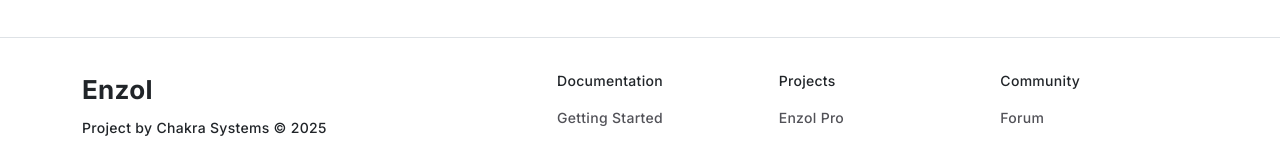
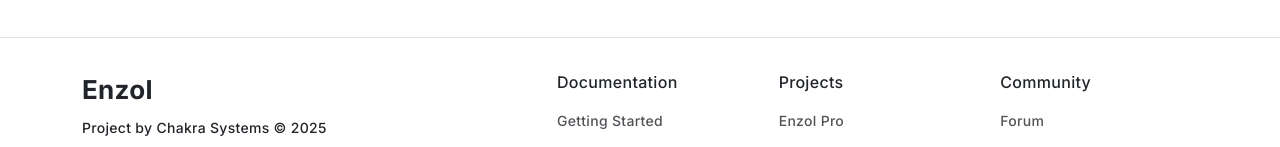
Before and after one commit to Vicade23/Y.mvp, a Next.js app: page / in a window 1280 px wide. Shown: the part 613-760 px from the top of the page. Built offline with nearby package versions, Linux system fonts and the light colour scheme.

Commit message:
fixed footer & nav & lists-offcanvas

```diff
--- a/app/components/footer/footer.css
+++ b/app/components/footer/footer.css
@@ -27,6 +27,7 @@
 
 .footer .row-header {
   color: #212529;
+  font-size: 16px;
 }
 
 .footer .logo {
--- a/app/components/footer/footer.min.css
+++ b/app/components/footer/footer.min.css
@@ -1 +1 @@
-*{transition:none}.footer{width:100%;padding:32px;font-size:14px;letter-spacing:.3px;font-weight:500;color:#212529}@media (max-width: 574px){.footer{padding:32px 0}}.footer a{color:#525258}.footer a:hover{color:#000000}.footer .row-header{color:#212529}.footer .logo{color:#212529}.footer .first-col .first-col-1 .logo{font-size:26px;font-weight:bold;color:#212529}.footer .first-col .first-col-1 .deployed-on-container{margin:24px 0}.footer .first-col .first-col-1 .deployed-on-container .vercel-logo{color:#212529}.footer .first-col .first-col-1 .deployed-on-container .vercel-logo svg{color:#212529}.footer .first-col .first-col-1 img{color:#52525b}.footer .first-col .first-col-2{padding:0 0 80px}.footer .first-col .first-col-2 li{display:flex;margin:16px 0;width:100%}.footer .first-col .first-col-2 li a{text-decoration:none;display:block;width:inherit}
+*{transition:none}.footer{width:100%;padding:32px;font-size:14px;letter-spacing:.3px;font-weight:500;color:#212529}@media (max-width: 574px){.footer{padding:32px 0}}.footer a{color:#525258}.footer a:hover{color:#000000}.footer .row-header{color:#212529;font-size:16px}.footer .logo{color:#212529}.footer .first-col .first-col-1 .logo{font-size:26px;font-weight:bold;color:#212529}.footer .first-col .first-col-1 .deployed-on-container{margin:24px 0}.footer .first-col .first-col-1 .deployed-on-container .vercel-logo{color:#212529}.footer .first-col .first-col-1 .deployed-on-container .vercel-logo svg{color:#212529}.footer .first-col .first-col-1 img{color:#52525b}.footer .first-col .first-col-2{padding:0 0 80px}.footer .first-col .first-col-2 li{display:flex;margin:16px 0;width:100%}.footer .first-col .first-col-2 li a{text-decoration:none;display:block;width:inherit}
--- a/app/components/footer/footer.scss
+++ b/app/components/footer/footer.scss
@@ -23,6 +23,7 @@
     }
     .row-header {
         color: #212529;
+        font-size: 16px;
     }
     .logo {
         color: #212529;
```
